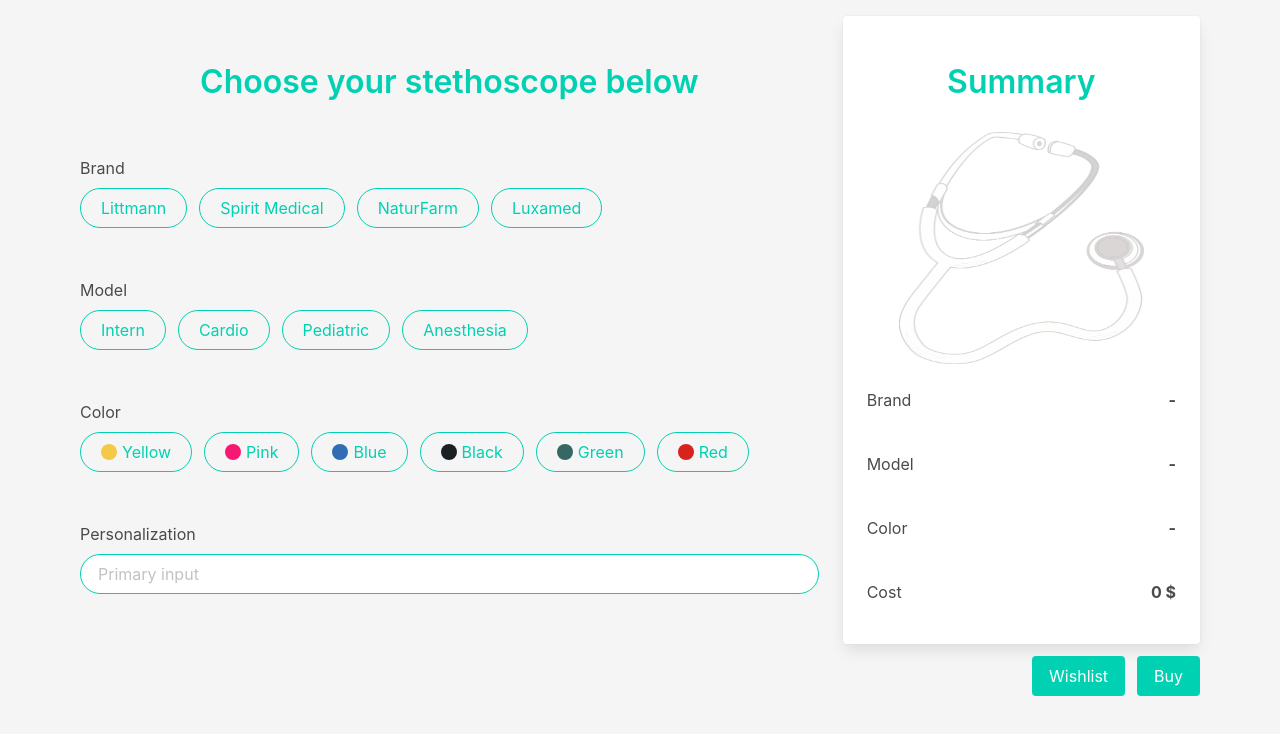
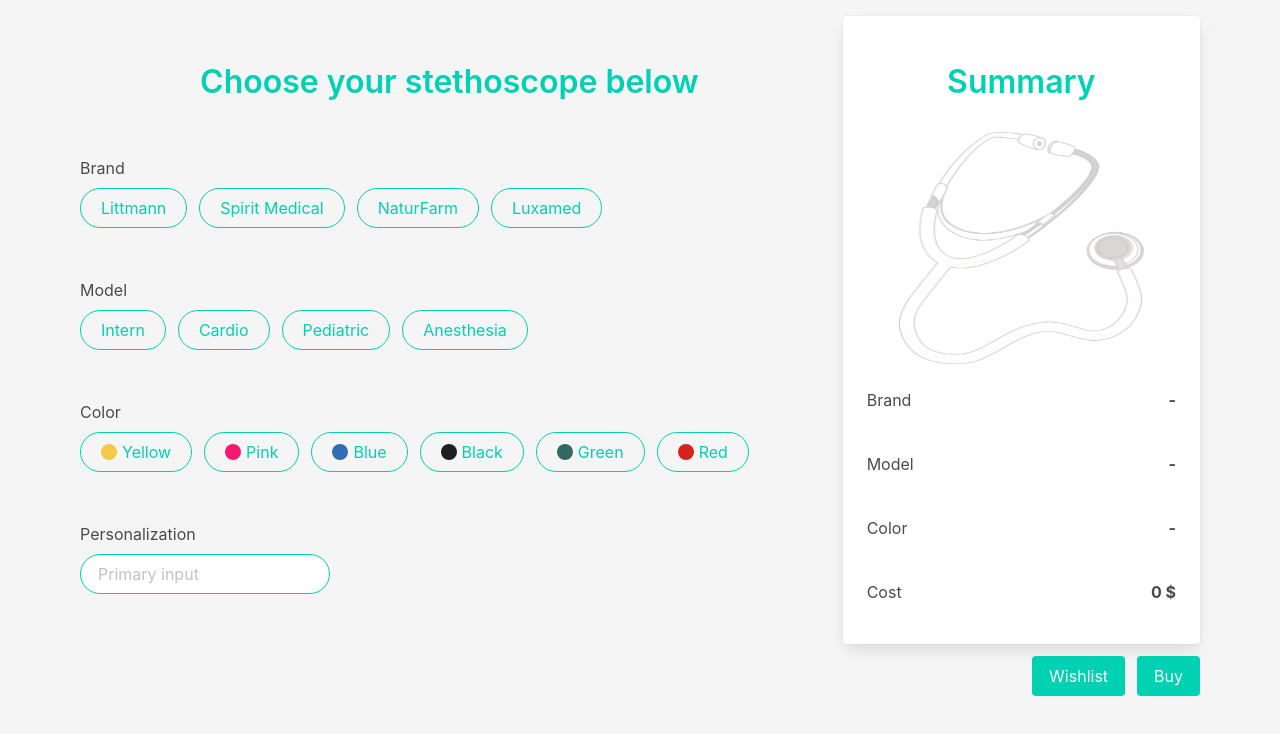
Before and after one commit to Sonickers/stethoscope-configurator-vue, a Vue app: page / in a window 1280 px wide. Shown: the top 734 px of the page. Built offline with nearby package versions, Linux system fonts and the light colour scheme.

Commit message:
Change input width

```diff
--- a/src/components/forms/personalization.vue
+++ b/src/components/forms/personalization.vue
@@ -4,10 +4,16 @@
     <div class="control">
       <div class="field">
         <div class="control">
-          <input class="input is-primary is-rounded" type="text" placeholder="Primary input" />
+          <input class="input is-primary is-rounded input-personalization" type="text" placeholder="Primary input" />
         </div>
       </div>
       <hr />
     </div>
   </div>
 </template>
+
+<style scoped>
+  .input-personalization {
+    width: 250px;
+  }
+</style>
```
